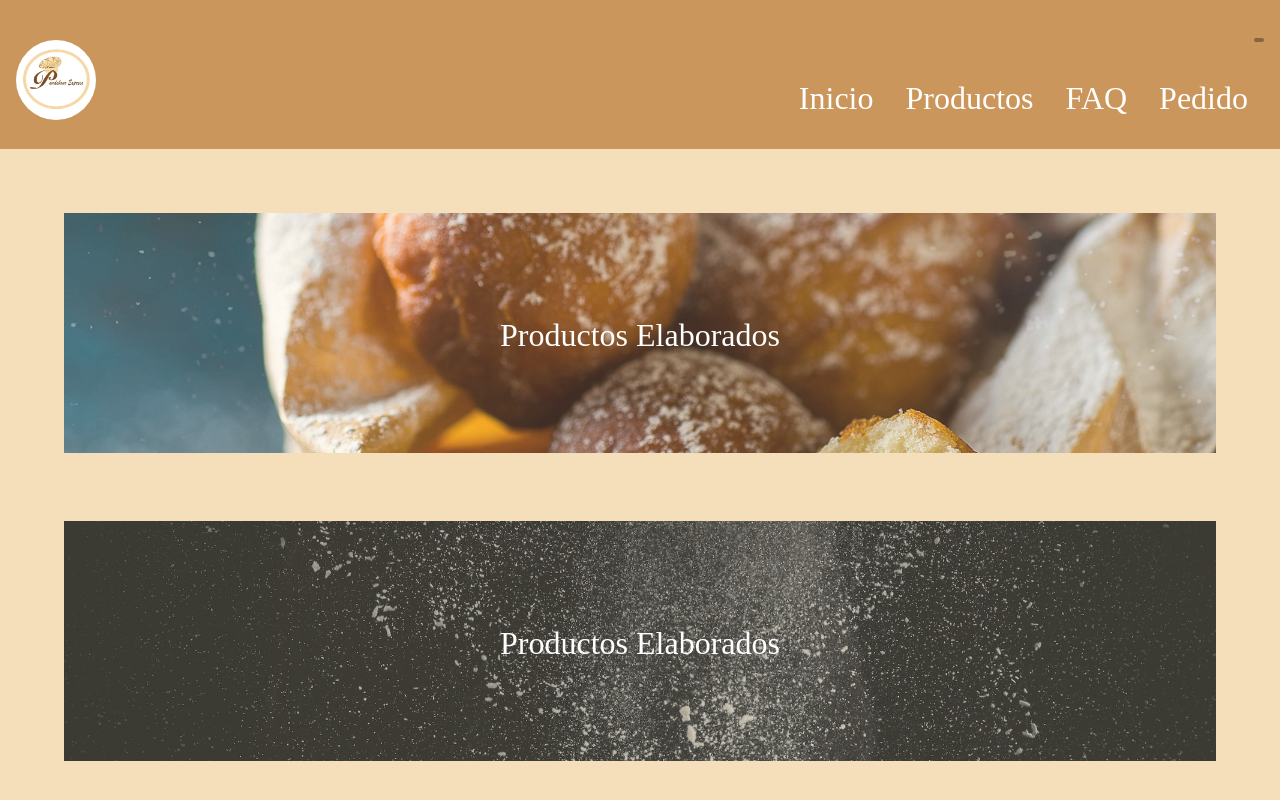
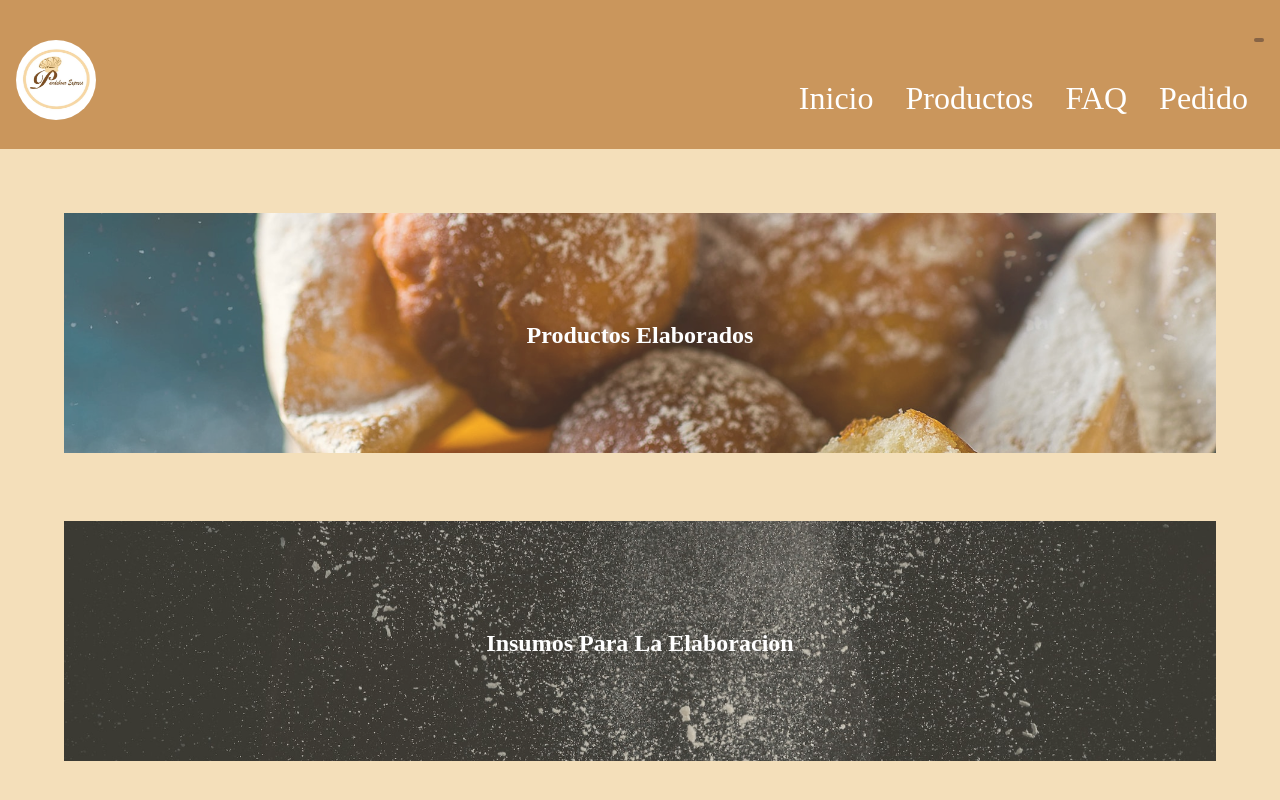
Before and after one commit to JhonattanSSG01/Pandebonos_Express, a React (Create React App) app: page /categories in a window 1280 px wide. Shown: the top 800 px of the page. Built offline with nearby package versions, Linux system fonts and the light colour scheme; a web font is replaced by a local one.

Commit message:
Agregando prueba de mini json para verificar el pintado de categorias

```diff
--- a/src/components/Categories/Categories.jsx
+++ b/src/components/Categories/Categories.jsx
@@ -2,30 +2,43 @@ import React from "react";
 import "./categories.css";
 import Header from "../Header/Header";
 import Product1 from "./assets/categoria1.jpg";
-import Product2 from './assets/categoria2.jpg';
-import Product3 from './assets/categoria3.jpg';
+import Product2 from "./assets/categoria2.jpg";
+import Product3 from "./assets/categoria3.jpg";
 import { Link } from "react-router-dom";
 import FooterAll from "../Delivery/Delivery";
+
+const imagenes = [
+  {
+    id: 1,
+    image: Product1,
+    title: "Productos Elaborados"
+  },
+  {
+    id: 2,
+    image: Product2,
+    title: "Insumos Para La Elaboracion"
+  },
+  {
+    id: 3,
+    image: Product3,
+    title: "Combos Temporadas Especiales"
+  },
+];
 
 const Categories = (_) => {
   return (
     <>
       <Header />
-      <Link to="/">
-        <div className="card">
-          <img src={Product1} alt="" />
-        </div>
-      </Link>
-      <Link to="/">
-        <div className="card">
-          <img src={Product2} alt="" />
-        </div>
-      </Link>
-      <Link to="/">
-        <div className="card">
-          <img src={Product3} alt="" />
-        </div>
-      </Link>
+      {imagenes.map((img) => {
+        return (
+          <Link to="/" className="link">
+            <div className="card" key={img.id}>
+              <img src={img.image} alt="" />
+              <h2>{img.title}</h2>
+            </div>
+          </Link>
+        );
+      })}
       <FooterAll />
     </>
   );
--- a/src/components/Categories/categories.css
+++ b/src/components/Categories/categories.css
@@ -13,16 +13,19 @@
 
 }
 
-.card::after{
-  content: 'Productos Elaborados';
-  text-align: center;
-  font-size: 2rem;
+.link{
+  text-decoration: none;
   color: var(--colorGlobal);
+}
+
+.card h2{
   position: absolute;
   top: 0;
   bottom: 0;
   left: 0;
   right: 0;
+  margin: auto;
   display: grid;
   place-items: center;
+  text-align: center;
 }
```
